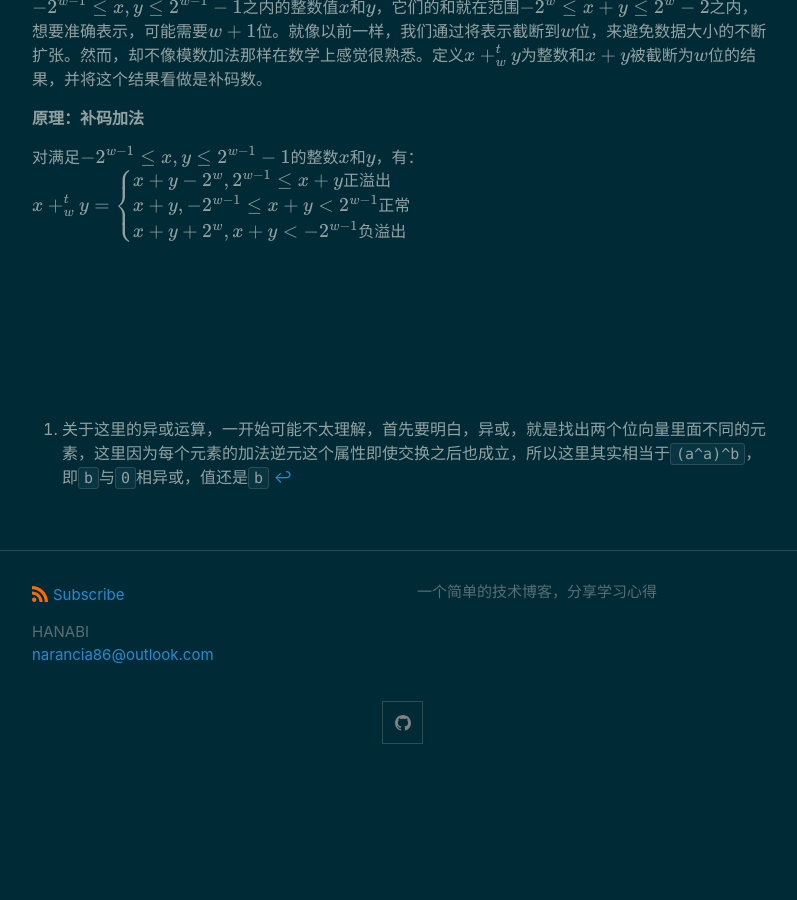
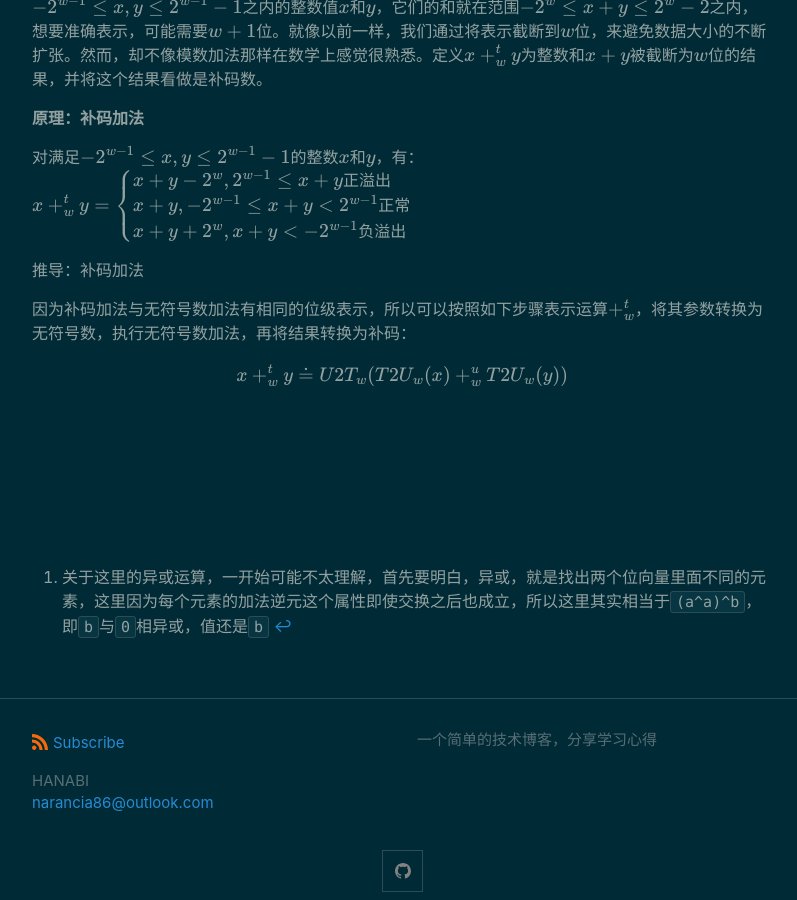
Before and after one commit to KamenRiderKuuga/kamenriderkuuga.github.io, a Jekyll site: the page built from _posts/2020-09-15-Foundation-5.md, in a window 1280 px wide and 900 px high, scrolled down 30385 px. Shown: the whole window, without its empty margins (238-1035 px from the left). Built offline with Jekyll 4.4.1, drawn with Linux system fonts in a browser that asks for light colours; before the commit the page ends 31164 px from its top, so only the background shows below that.

Commit message:
Update 2020-09-15-Foundation-5.md

```diff
--- a/_posts/2020-09-15-Foundation-5.md
+++ b/_posts/2020-09-15-Foundation-5.md
@@ -738,6 +738,11 @@ x+y+2^w,x+y<-2^{w-1}负溢出
 \end{cases}
 $$
 
+推导：补码加法
+
+因为补码加法与无符号数加法有相同的位级表示，所以可以按照如下步骤表示运算$$+^t_w$$，将其参数转换为无符号数，执行无符号数加法，再将结果转换为补码：
+
+$$x+^t_wy\doteq{U}2T_w(T2U_w(x)+^u_wT2U_w(y))$$
 
 <br><br><br><br><br><br>
 
```
